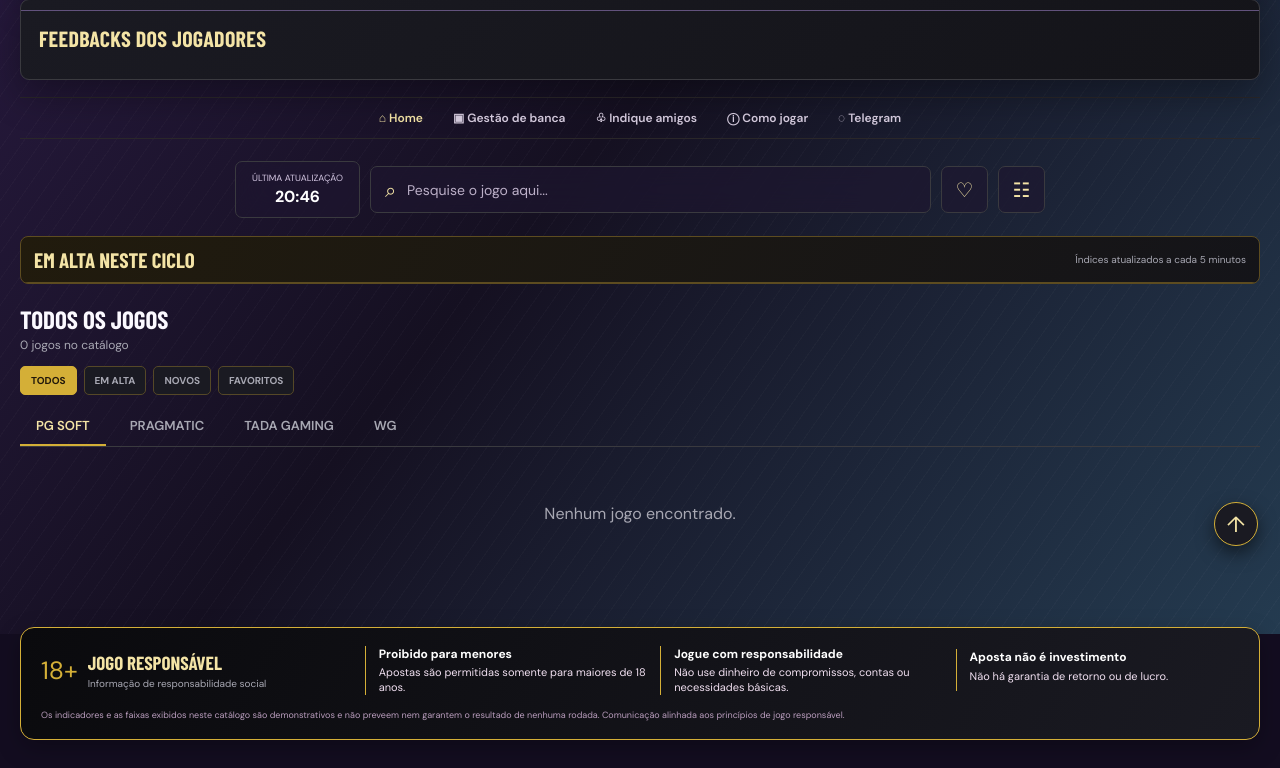
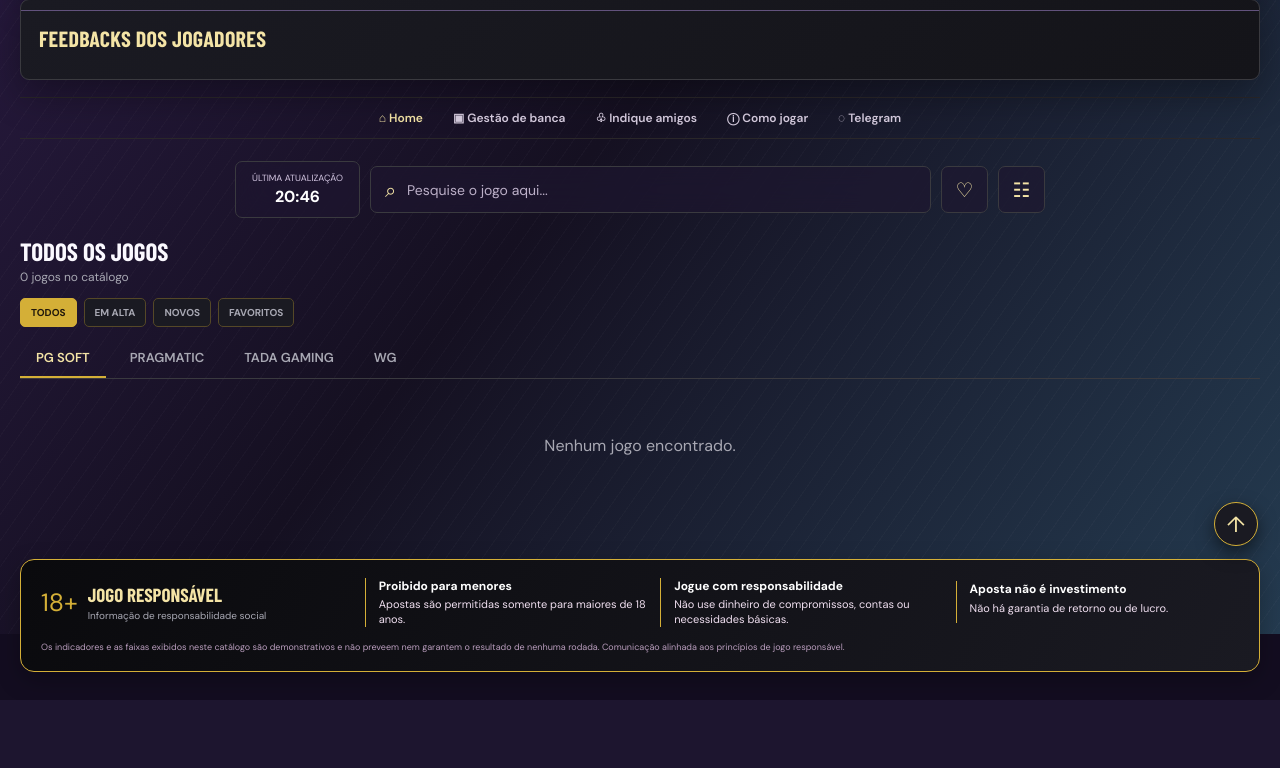
Before and after one commit to gabrielasmoreira19-sys/gjfortunesinais, a Flask app: template templates/index.html in a window 1280 px wide. Shown: the part 166-934 px from the top of the page. After the commit the page ends 866 px from the top, so only its background shows below. Run offline with Flask 3, Linux system fonts and the light colour scheme; the template is opened without the code that fills it, so the values that code supplies are empty; some web fonts are replaced.

Commit message:
Remove ranking e aplica profundidade 3D nos cards

```diff
--- a/templates/index.html
+++ b/templates/index.html
@@ -196,6 +196,12 @@
         body::after { content:''; position:fixed; inset:0; z-index:-1; background:repeating-linear-gradient(125deg,rgba(255,255,255,.025) 0 1px,transparent 1px 15px); }
         .top,.platforms,.hero-carousel,.platform-dance,.managed-banner,.responsible-banner,.update,.search,.filter,.card { background-color:rgba(31,22,48,.64); backdrop-filter:blur(18px) saturate(1.12); }
         .card { background-image:linear-gradient(180deg,rgba(104,81,137,.38),rgba(23,16,37,.72)); }
+        .grid { perspective:1200px; perspective-origin:center top; }
+        .card { transform:translateZ(0); transform-style:preserve-3d; box-shadow:0 15px 26px #0008, inset 0 1px #ffffff22; }
+        .card .cover { transform:translateZ(16px); }
+        .card .info { transform:translateZ(8px); }
+        .card:hover { transform:translateY(-7px) rotateX(2deg) rotateY(-1deg); box-shadow:0 24px 34px #000a, 0 0 18px #d4af3740; }
+        @media(max-width:760px) { .card:hover { transform:none; } }
         .how-modal,.bank-modal { width:min(560px,100%); max-height:min(760px,calc(100vh - 30px)); overflow:auto; background:linear-gradient(145deg,rgba(62,47,88,.94),rgba(24,17,39,.96)); backdrop-filter:blur(20px); }
         .guide-intro { margin-bottom:16px !important; color:#f4eef9 !important; font-size:13px !important; }
         .guide-section { margin-top:16px; padding-top:14px; border-top:1px solid #ffffff24; }
@@ -266,11 +272,9 @@
         const formatarAposta = valor => `R$ ${valor.toFixed(2).replace('.', ',')}`;
         const lerAposta = valor => Number(String(valor || '').replace('R$', '').replaceAll('.', '').replace(',', '.').trim()) || 0;
         const tituloCatalogo = document.getElementById('catalogo');
-        tituloCatalogo.insertAdjacentHTML('beforebegin', '<section class="highlights"><div class="highlights-head"><h2>Em alta neste ciclo</h2><span>Índices atualizados a cada 5 minutos</span></div><div class="highlight-list" id="highlightList"></div></section>');
         tituloCatalogo.insertAdjacentHTML('afterend', '<div class="quick-filters" aria-label="Filtros rápidos"><button class="quick-filter active" type="button" data-filter="all">Todos</button><button class="quick-filter" type="button" data-filter="hot">Em alta</button><button class="quick-filter" type="button" data-filter="new">Novos</button><button class="quick-filter" type="button" data-filter="favorite">Favoritos</button></div>');
         cards.forEach(card => { const distribuicao = Number((card.querySelector('.distribution strong')?.textContent || '0').replace('%', '')) || 0; card.dataset.distribution = distribuicao; const valores = [...card.querySelectorAll('.bets strong')].map(item => lerAposta(item.textContent)); const [minima, , maxima] = valores; if (minima > 0 && maxima >= minima) { const baixaFim = Math.min(minima * 10, maxima), padraoInicio = Math.min(minima * 12, maxima), padraoFim = Math.min(minima * 40, maxima); card.querySelector('.bets').innerHTML = `<div class="bet">MÍNIMA<strong>${formatarAposta(minima)} a ${formatarAposta(baixaFim)}</strong></div><div class="bet">PADRÃO<strong>${formatarAposta(padraoInicio)} a ${formatarAposta(padraoFim)}</strong></div><div class="bet">MÁXIMA<strong>Acima de ${formatarAposta(padraoFim)}</strong></div>`; } if (distribuicao >= 90) { card.classList.add('featured'); card.querySelector('.cover')?.insertAdjacentHTML('beforeend', '<span class="hot">+90%</span>'); const jogar = card.querySelector('.play'); if (jogar) jogar.textContent = 'Jogue agora'; } card.querySelector('.heart')?.addEventListener('click', () => { card.classList.toggle('favorite'); card.querySelector('.heart').textContent = card.classList.contains('favorite') ? '♥' : '♡'; filterCards(); }); });
-        document.getElementById('highlightList').innerHTML = [...cards].sort((a, b) => Number(b.dataset.distribution) - Number(a.dataset.distribution)).slice(0, 5).map(card => `<div class="highlight"><strong>${card.dataset.distribution}%</strong><span>${card.querySelector('h3')?.textContent || ''}</span></div>`).join('');
-        function atualizarRankingEDestaques() { cards.forEach(card => { const distribuicao = Number((card.querySelector('.distribution strong')?.textContent || '0').replace('%', '')) || 0; card.dataset.distribution = distribuicao; const selo = card.querySelector('.hot'); if (distribuicao >= 90) { card.classList.add('featured'); if (!selo) card.querySelector('.cover')?.insertAdjacentHTML('beforeend', '<span class="hot">+90%</span>'); const jogar = card.querySelector('.play'); if (jogar) jogar.textContent = 'Jogue agora'; } else { card.classList.remove('featured'); selo?.remove(); } }); document.getElementById('highlightList').innerHTML = [...cards].sort((a, b) => Number(b.dataset.distribution) - Number(a.dataset.distribution)).slice(0, 5).map(card => `<div class="highlight"><strong>${card.dataset.distribution}%</strong><span>${card.querySelector('h3')?.textContent || ''}</span></div>`).join(''); }
+        function atualizarDestaques() { cards.forEach(card => { const distribuicao = Number((card.querySelector('.distribution strong')?.textContent || '0').replace('%', '')) || 0; card.dataset.distribution = distribuicao; const selo = card.querySelector('.hot'); if (distribuicao >= 90) { card.classList.add('featured'); if (!selo) card.querySelector('.cover')?.insertAdjacentHTML('beforeend', '<span class="hot">+90%</span>'); const jogar = card.querySelector('.play'); if (jogar) jogar.textContent = 'Jogue agora'; } else { card.classList.remove('featured'); selo?.remove(); } }); }
         document.querySelectorAll('.quick-filter').forEach(button => button.addEventListener('click', () => { document.querySelectorAll('.quick-filter').forEach(item => item.classList.remove('active')); button.classList.add('active'); quickFilter = button.dataset.filter; filterCards(); }));
         const INTERVALO_SINAIS = 5 * 60 * 1000;
         let cicloProcessado = Math.floor(Date.now() / INTERVALO_SINAIS);
@@ -344,7 +348,7 @@
                     }
                 }));
                 ordenarCardsPorDistribuicao(pontuacoes);
-                atualizarRankingEDestaques();
+                atualizarDestaques();
                 filterCards();
             } finally {
                 atualizandoSinais = false;
```
